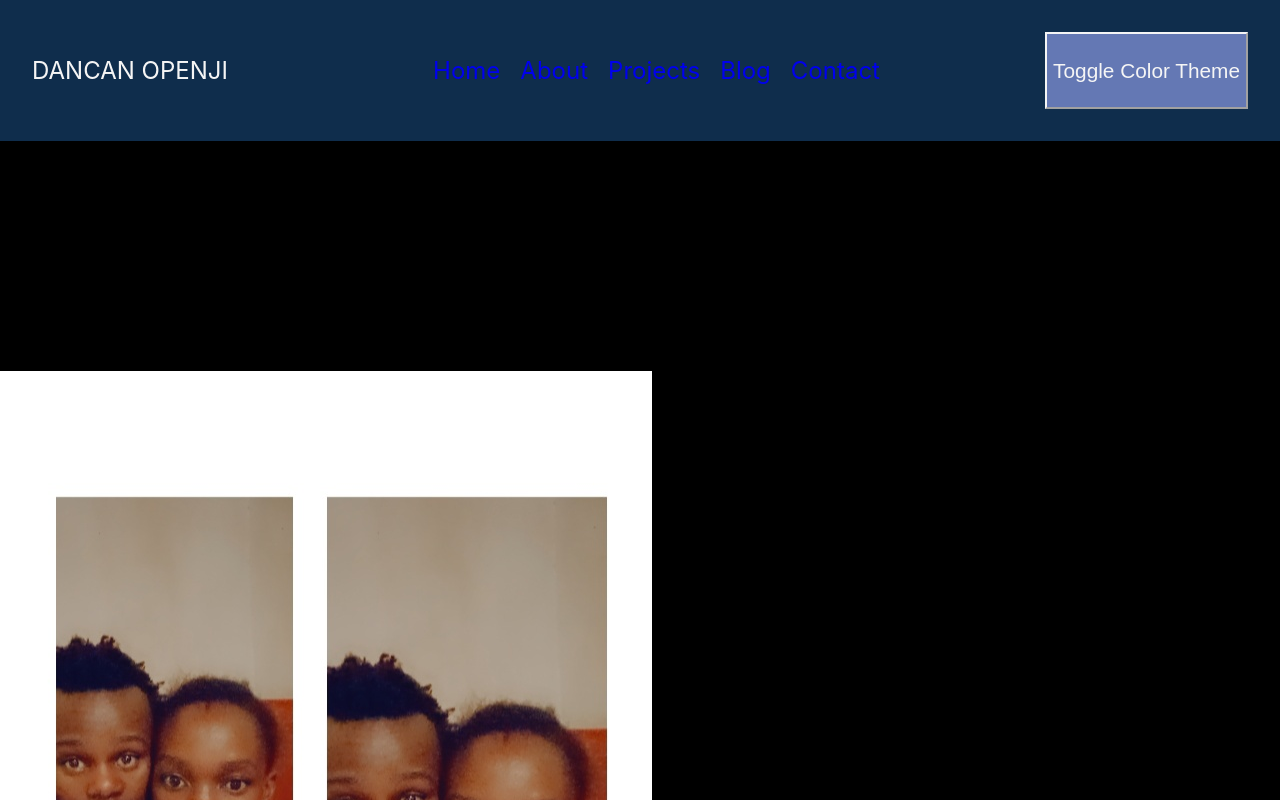
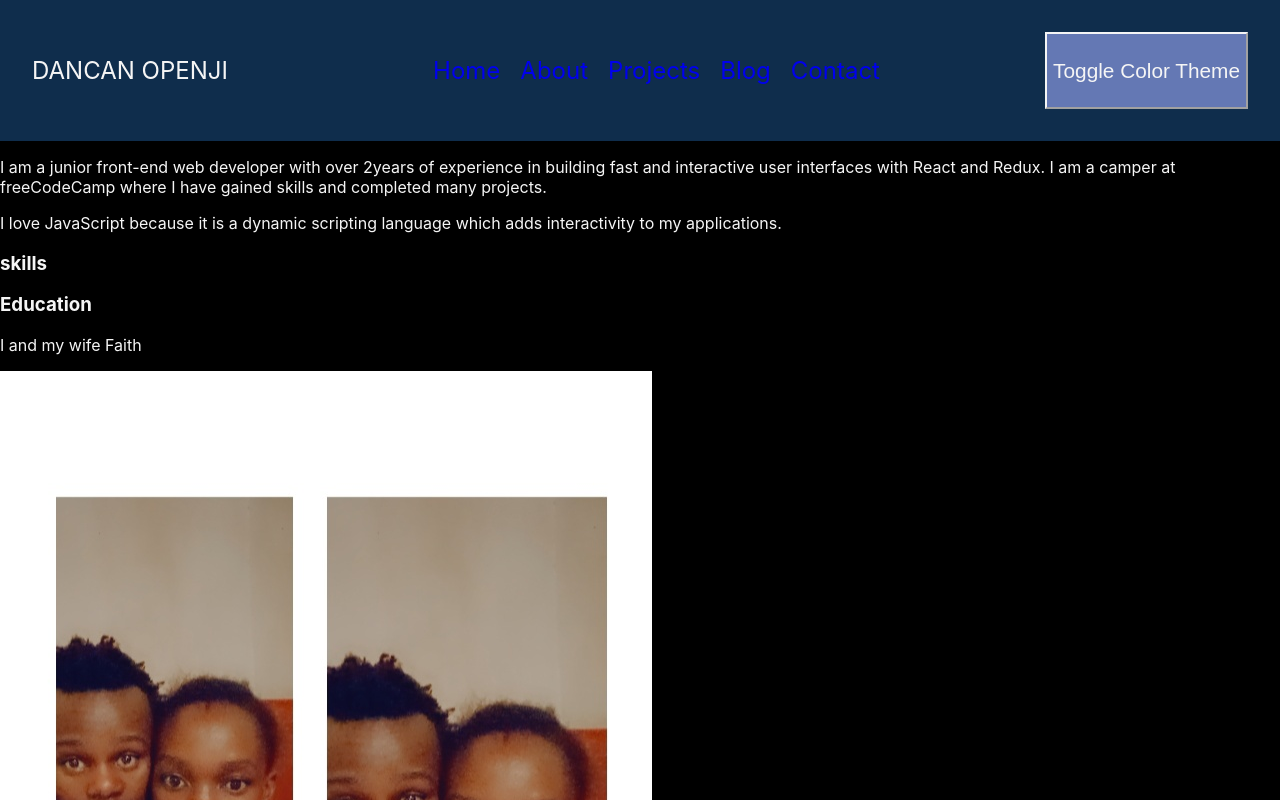
Before and after one commit to DANCAN-OMONDI-OPENJI/REACT.JS-REDUX-JAVASCRIPT-NODE.JS-PORTFOLIO, a React (Create React App) app: page /about in a window 1280 px wide. Shown: the top 800 px of the page. Built offline with nearby package versions, Linux system fonts and the light colour scheme.

Commit message:
Added toggle button functionslity

```diff
--- a/src/App.js
+++ b/src/App.js
@@ -17,8 +17,9 @@ function App() {
   }
   console.log(toggleColorTheme);
   const color = toggleColorTheme ? "rgba(100, 120, 180)" : "black";
+  const myColor = toggleColorTheme ? "black" : "whiteSmoke";
   return (
-    <div className="app" style={{ backgroundColor: color }}>
+    <div className="app" style={{ backgroundColor: color, color: myColor }}>
       <Header toggle={toggleColor} />
       <Routes>
         <Route path="/" element={<Home />} />
```
